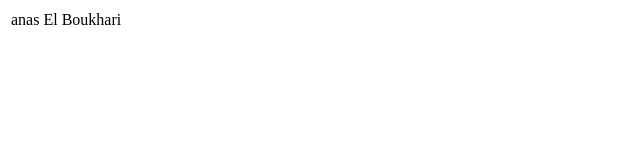
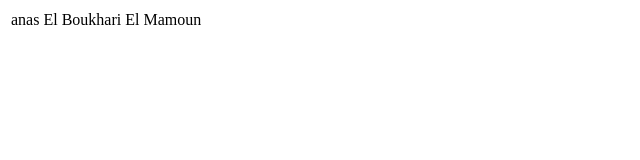
Before and after one commit to anelb-ma/testRepo, a plain HTML site: page vuejs-projects-master/index.html in a window 1280 px wide. Shown: the full height of the page, 0-640 px from the left. Drawn offline with Linux system fonts and the light colour scheme.

Commit message:
test modif

```diff
--- a/vuejs-projects-master/index.html
+++ b/vuejs-projects-master/index.html
@@ -11,6 +11,7 @@
         <tr>
             <td>anas</td>
             <td>El Boukhari</td>
+            <td>El Mamoun</td>
         </tr>
     </table>
 </body>
```
